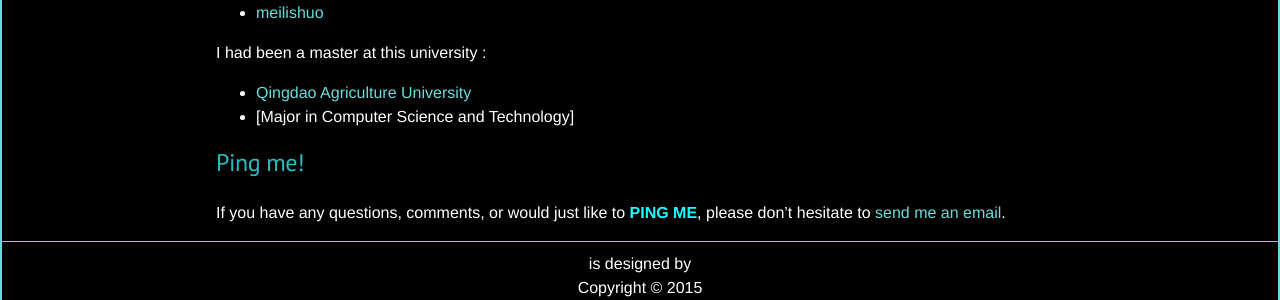
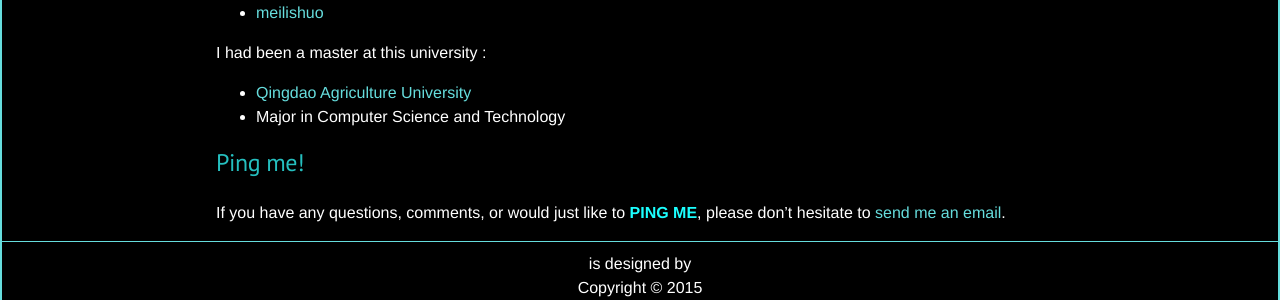
Before and after one commit to yuanconghao/Blog, a Jekyll site: the page built from about/index.md, in a window 1280 px wide. Shown: the part 501-801 px from the top of the page. Built offline with Jekyll 4.4.1, drawn with Linux system fonts in a browser that asks for light colours; Markdown is read by kramdown in place of the engine named in the settings.

```diff
--- a/about/index.md
+++ b/about/index.md
@@ -17,7 +17,7 @@ I was worked at several company as full-time employeer and __freelancer__ like
 I had been a master at this university :
 
 - [Qingdao Agriculture University ](http://www.qau.edu.cn/)
-- [Major in Computer Science and Technology]
+- Major in Computer Science and Technology
 
 ## Ping me!
 
```
